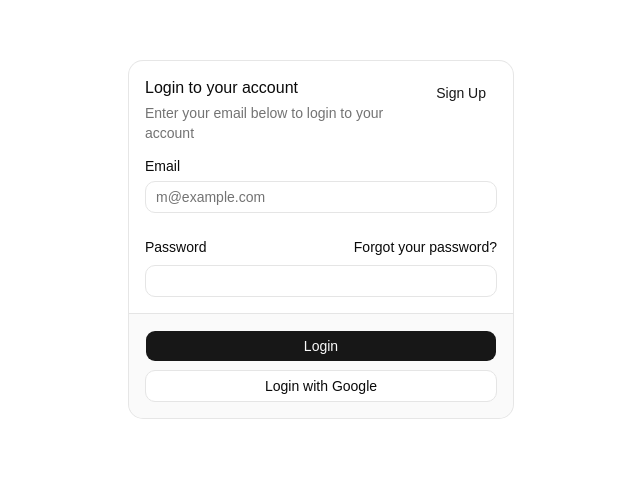
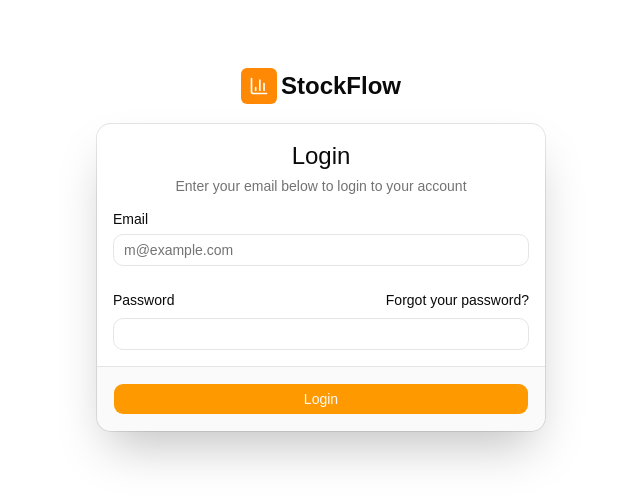
Before and after one commit to Aloka-shashith/stockflow-web-application, a React (Vite) app: page /login in a window 1280 px wide. Shown: the part 161-664 px from the top of the page, without its empty margins (319-959 px from the left). Built offline with nearby package versions, Linux system fonts and the light colour scheme.

Commit message:
Update Login page

```diff
--- a/src/pages/Login.jsx
+++ b/src/pages/Login.jsx
@@ -1,32 +1,32 @@
-import React from 'react'
+import React from "react";
 
-import { Button } from "@/components/ui/button"
+import { Button } from "@/components/ui/button";
 import {
   Card,
-  CardAction,
   CardContent,
   CardDescription,
   CardFooter,
   CardHeader,
   CardTitle,
-} from "@/components/ui/card"
-import { Input } from "@/components/ui/input"
-import { Label } from "@/components/ui/label"
+} from "@/components/ui/card";
+import { Input } from "@/components/ui/input";
+import { Label } from "@/components/ui/label";
 
 import AuthLayout from "../layouts/AuthLayout";
+import { SidebarHeader } from "@/components/side-bar/comp";
 
 function Login() {
   return (
+    <div>
       <AuthLayout>
-      <Card className="w-full max-w-sm">
+        <div className="w-full max-w-md">
+          <SidebarHeader />
+          <Card className="shadow-2xl">
             <CardHeader>
-        <CardTitle>Login to your account</CardTitle>
-        <CardDescription>
+              <CardTitle className="text-2xl text-center">Login</CardTitle>
+              <CardDescription className="text-center">
                 Enter your email below to login to your account
               </CardDescription>
-        <CardAction>
-          <Button variant="link">Sign Up</Button>
-        </CardAction>
             </CardHeader>
             <CardContent>
               <form>
@@ -55,18 +55,19 @@ function Login() {
                 </div>
               </form>
             </CardContent>
-      <CardFooter className="flex-col gap-2">
-        <Button type="submit" className="w-full">
+            <CardFooter>
+              <Button
+                type="submit"
+                className="w-full hover:cursor-pointer bg-amber-500 hover:bg-orange-400"
+              >
                 Login
-        </Button>
-        <Button variant="outline" className="w-full">
-          Login with Google
               </Button>
             </CardFooter>
           </Card>
+        </div>
       </AuthLayout>
-
-  )
+    </div>
+  );
 }
 
-export default Login
+export default Login;
```
Lines whose indentation alone changed are shown as unchanged.
